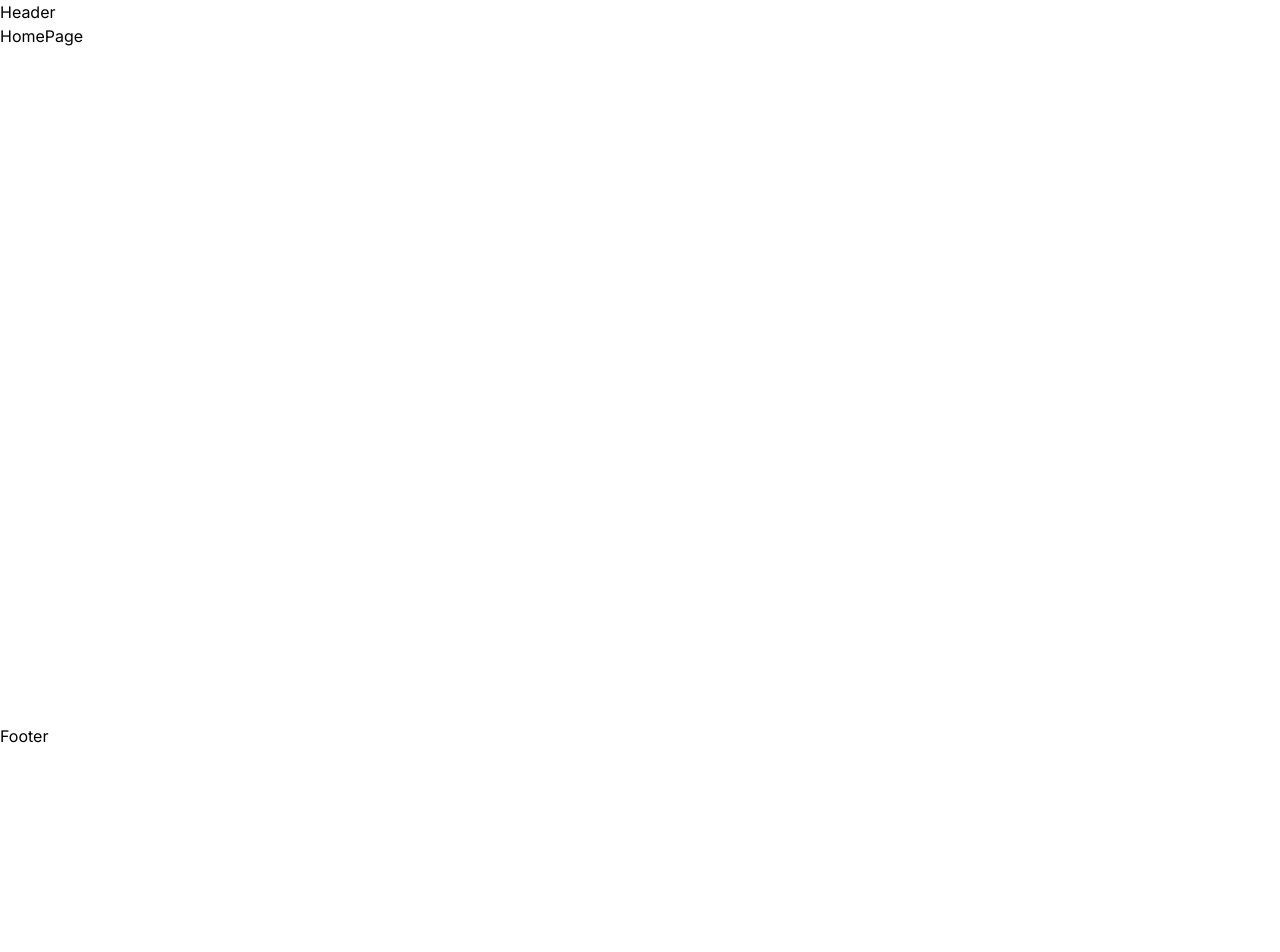
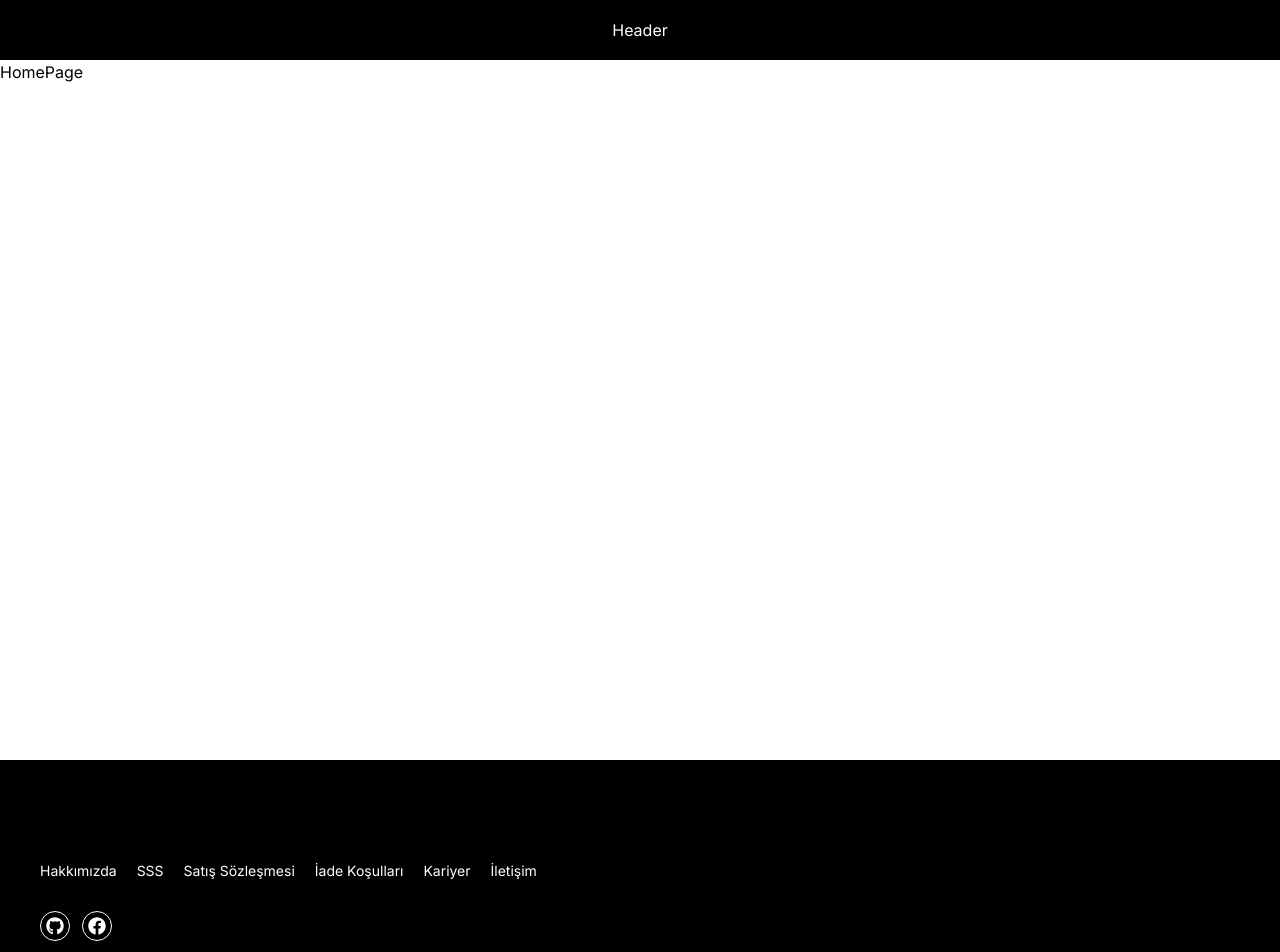
Before and after one commit to Development-Flows/e-undefined, a Next.js app: page / in a window 1280 px wide. Shown: the top 952 px of the page. Before the commit the page ends 800 px from the top, so only its background shows below. Built offline with nearby package versions, Linux system fonts and the light colour scheme.

Commit message:
header and footer components updated.

```diff
--- /dev/null
+++ b/components/Footer/index.module.scss
@@ -0,0 +1,44 @@
+.footerContainer{
+    height: 300px;
+    background-color: black;
+    color: white;
+    padding-left: 40px;
+    .footerList{
+        display: flex;
+        &>li{
+            color: white;
+            font-weight: 400;
+            margin-right: 20px;
+            padding: 100px 0 0 0 ;
+            font-size: 14px;
+            cursor: pointer;
+        }
+    }
+    .social{
+        display: flex;
+        padding-top: 30px;
+        &>li{
+            align-items: center;
+            border: 1px solid white;
+            font-size: 18px;
+            margin-right: 12px;
+            padding: 5px;
+            border-radius: 50%;
+            transition: .3s ease-in-out;
+            &:last-child{
+                margin-right: 0;
+            }
+            &:hover{
+                border-radius: 0;
+            }
+        }
+    }
+    .description{
+        padding-top: 30px;
+        font-weight: 400;
+        font-size: 10px;
+        &>span{
+            color: #47ef21ff;
+        }
+    }
+}
--- a/components/Footer/index.tsx
+++ b/components/Footer/index.tsx
@@ -1,6 +1,26 @@
+import styles from "./index.module.scss";
+import { FaGithub, FaFacebook } from "react-icons/fa";
+import Link from "next/link";
+
 const Footer = () => {
   return (
-    <div>Footer</div>
+   <footer>
+      <div className={styles.footerContainer}>
+        <ul className={styles.footerList}>
+          <li>Hakkımızda</li>
+          <li>SSS</li>
+          <li>Satış Sözleşmesi</li>
+          <li>İade Koşulları</li>
+          <li>Kariyer</li>
+          <li>İletişim</li>
+        </ul>
+        <ul className={styles.social}>
+          <li><Link href={"https://github.com/furkanketenci/e-undefined"}><FaGithub/></Link></li>
+          <li><Link href={"/"}><FaFacebook/></Link></li>
+        </ul>
+        <div className={styles.description}>e-undefined <span><Link href="/">E-ticaret Altyapısı</Link></span> ile Hazırlanmıştır.</div>
+      </div>
+   </footer>
   )
 }
 
--- /dev/null
+++ b/components/Header/index.module.scss
@@ -0,0 +1,8 @@
+.headerContainer{
+    height: 60px;
+    background: black;
+    color: white;
+    display: flex;
+    align-items: center;
+    justify-content: center;
+}
--- a/components/Header/index.tsx
+++ b/components/Header/index.tsx
@@ -1,6 +1,10 @@
+import styles from "./index.module.scss";
+
 const Header = () => {
   return (
-    <div>Header</div>
+    <header>
+        <div className={styles.headerContainer}>Header</div>
+    </header>
   )
 }
 
```
